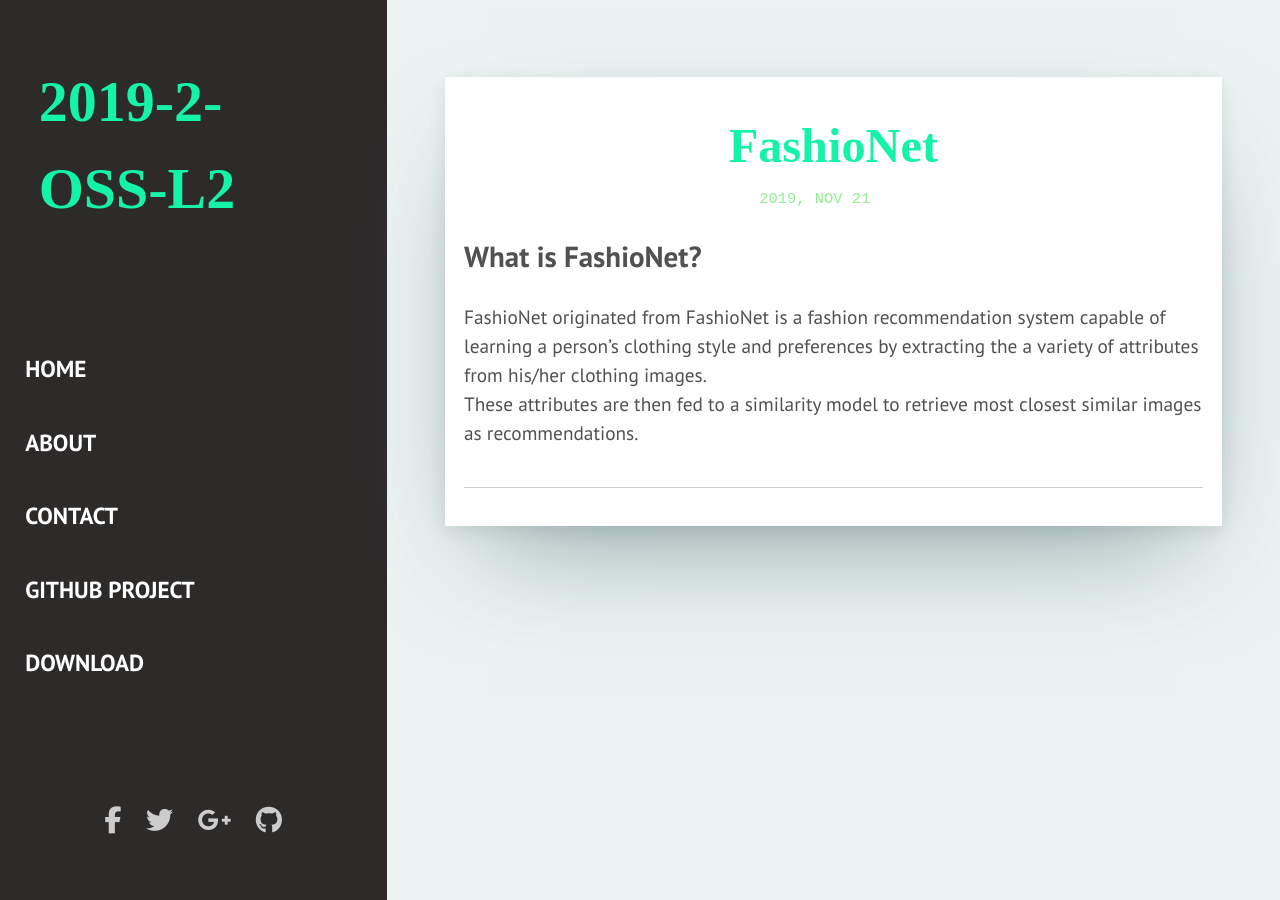
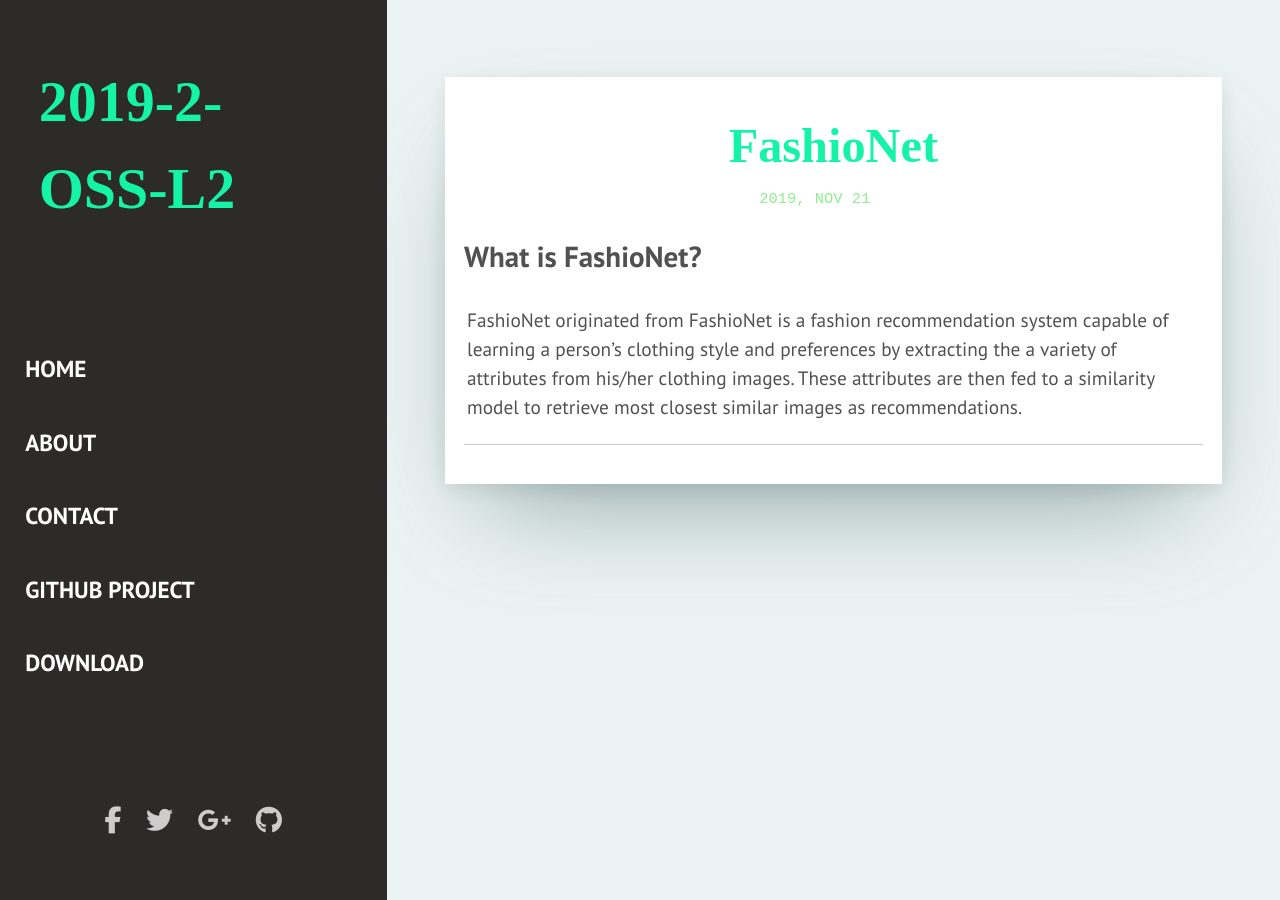
Before and after one commit to JunHyeongKim73/2019-2-OSS-L2, a Jekyll site: the page built from _posts/2019-11-21-FashioNet.markdown, in a window 1280 px wide. Built offline with Jekyll 4.4.1, drawn with Linux system fonts in a browser that asks for light colours; nearby versions of some CDN libraries; some web fonts are replaced; library files that are not in the unit come from our copies.

```diff
--- a/_posts/2019-11-21-FashioNet.markdown
+++ b/_posts/2019-11-21-FashioNet.markdown
@@ -8,6 +8,4 @@ description: What is FashioNet?
 ## What is FashioNet?
 
 
-
-FashioNet originated from FashioNet is a fashion recommendation system capable of learning a person’s clothing style and preferences by extracting the a variety of attributes from his/her clothing images.
-These attributes are then fed to a similarity model to retrieve most closest similar images as recommendations.
+| FashioNet originated from FashioNet is a fashion recommendation system capable of learning a person’s clothing style and preferences by extracting the a variety of attributes from his/her clothing images. These attributes are then fed to a similarity model to retrieve most closest similar images as recommendations. |
```
